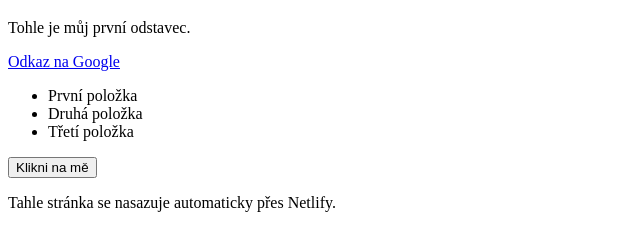
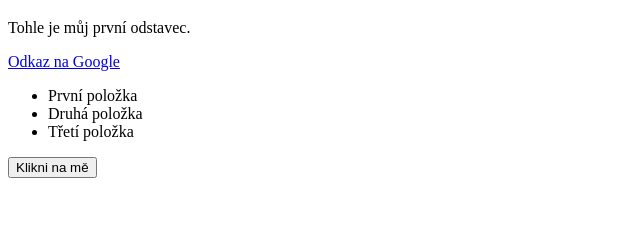
Before and after one commit to steapnn1017/web-test, a plain HTML site: page index.html in a window 1280 px wide. Shown: the part 61-312 px from the top of the page, without its empty margins (0-640 px from the left). Drawn offline with Linux system fonts and the light colour scheme.

Commit message:
paty commit

```diff
--- a/index.html
+++ b/index.html
@@ -19,7 +19,4 @@
 
     <button>Klikni na mě</button>
 
-    <!-- Test automatického nasazení: po pushi na GitHub ho Netlify sám zveřejní -->
-    <p>Tahle stránka se nasazuje automaticky přes Netlify.</p>
-</body>
 </html>
```
